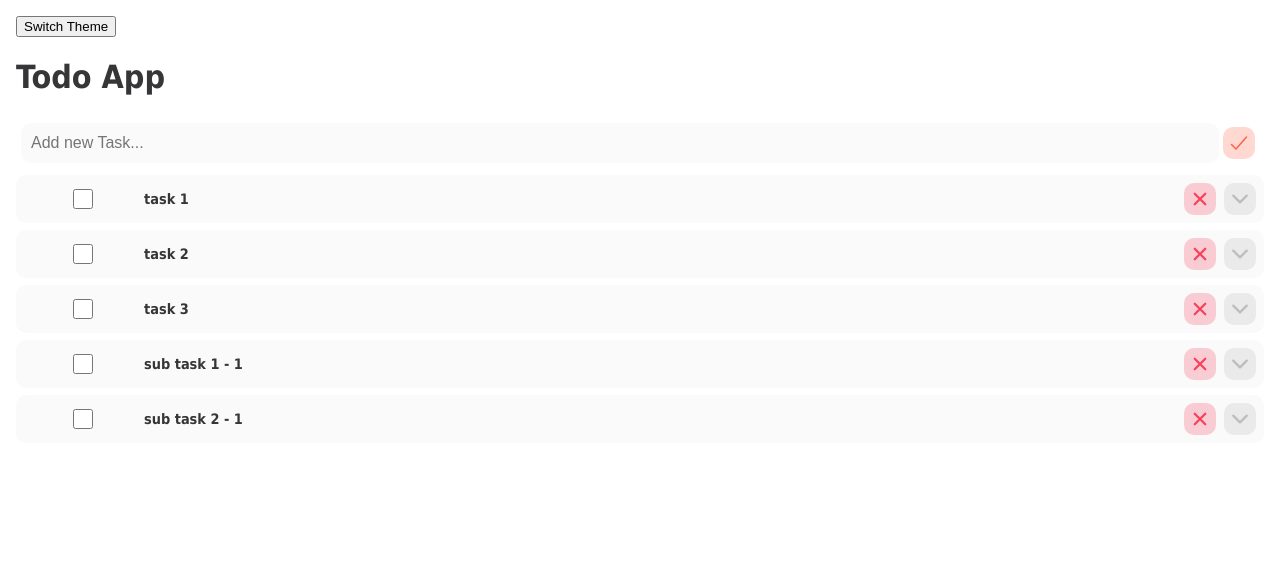
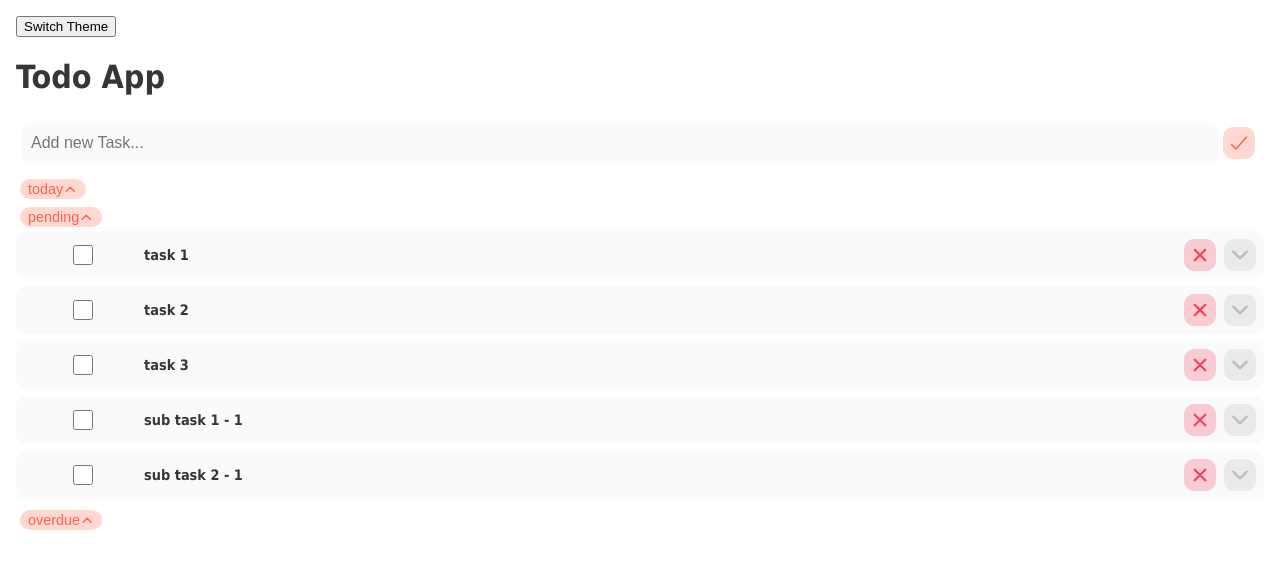
Before and after one commit to mDep07/todo-app, a React (Create React App) app: page / in a window 1280 px wide. Shown: the top 568 px of the page. Built offline with nearby package versions, Linux system fonts and the light colour scheme.

Commit message:
Some styles

```diff
--- a/src/App.tsx
+++ b/src/App.tsx
@@ -19,11 +19,11 @@ export interface ITask {
 }
 
 const listTasks: ITask[] = [
-  { id: uuidv4(), title: 'task 1', create_date: '2021-12-18', finished: false },
-  { id: uuidv4(), title: 'task 2', create_date: '2021-12-18', finished: false },
-  { id: uuidv4(), title: 'task 3', create_date: '2021-12-18', finished: false },
-  { id: uuidv4(), title: 'sub task 1 - 1', create_date: '2021-12-18', finished: false },
-  { id: uuidv4(), title: 'sub task 2 - 1', create_date: '2021-12-18', finished: false, },
+  { id: uuidv4(), title: 'task 1', create_date: moment().subtract(1,'days').format(), finished: false },
+  { id: uuidv4(), title: 'task 2', create_date: moment().subtract(1,'days').format(), finished: false },
+  { id: uuidv4(), title: 'task 3', create_date: moment().subtract(1,'days').format(), finished: false },
+  { id: uuidv4(), title: 'sub task 1 - 1', create_date: moment().subtract(1,'days').format(), finished: false },
+  { id: uuidv4(), title: 'sub task 2 - 1', create_date: moment().subtract(1,'days').format(), finished: false, },
 ]
 
 type TState = { tasks: ITask[] };
@@ -96,9 +96,10 @@ function App() {
 
   const [state, dispatch] = useReducer(reducer, { tasks: listTasks });
 
-  const [theme, setTheme] = useState('light');
+  const [theme, setTheme] = useState(localStorage.getItem('theme') || 'light');
   const themeToggler = () => {
-    theme === 'light' ? setTheme('dark') : setTheme('light')
+   setTheme(theme === 'light' ? 'dark' : 'light')
+   localStorage.setItem('theme', theme === 'light' ? 'dark' : 'light')
   }
 
   return (
--- a/src/components/Button.tsx
+++ b/src/components/Button.tsx
@@ -1,7 +1,8 @@
 import { ButtonHTMLAttributes } from 'react';
 import styled from 'styled-components';
 
-const StyledButton = styled.button`
+
+const StyledButton = styled.button<{ color?: string }>`
     --color: ${({ color }) => color ? color : '255, 99, 71'};
     background-color: rgba(var(--color), .25);
     margin: 4px;
@@ -16,12 +17,11 @@ const StyledButton = styled.button`
     align-items: center;
 
     &:hover {
-        box-shadow: 0 1px 2px rgba(var(--color), .7);
+        transform: scale(1.05);
     }
 
     &:active {
-        /* box-shadow: inset 0 1px 2px rgba(var(--color), .9); */
-        transform: scale(0.9);
+        transform: scale(0.95);
     }
 
     &:disabled {
@@ -30,6 +30,18 @@ const StyledButton = styled.button`
     }
 `;
 
-export default function Button(props: ButtonHTMLAttributes<HTMLButtonElement>) {
+const StyledSmallButton = styled(StyledButton)`
+    padding: 2px 8px;
+    font-size: .9rem;
+    &:hover, &:active {
+        transform: scale(1);
+    }
+`;
+
+// ${({small}) => small ? '.9rem' : '1.5rem' };
+type ButtonProps = { color?: string, small?: boolean };
+export default function Button(props: ButtonHTMLAttributes<HTMLButtonElement> & ButtonProps) {
+    if(props.small) return <StyledSmallButton {...props} />
+
     return <StyledButton {...props} />
 }
--- a/src/components/Task.tsx
+++ b/src/components/Task.tsx
@@ -51,6 +51,10 @@ const StyledInput = styled.input`
   width: 1.25rem;
   height: 1.25rem;
   cursor: pointer;
+
+  &:disabled {
+    cursor: not-allowed;
+  }
 `;
 
 const StyledTitle = styled.h3<{ finished: boolean }>`
@@ -77,10 +81,11 @@ type Params = {
     finish: (taskId: string) => void,
     remove: (taskId: string) => void,
     isChild?: boolean,
+    disabled?: boolean,
     children?: JSX.Element[] | JSX.Element | null
 
 };
-export default function Task({ task, isActive, toggleActive, finish, remove, isChild, children }: Params) {
+export default function Task({ task, isActive, toggleActive, finish, remove, isChild, disabled, children }: Params) {
 
     const ToggleActiveTask = () => {
         if(!toggleActive) return null;
@@ -96,13 +101,20 @@ export default function Task({ task, isActive, toggleActive, finish, remove, isC
       <StyledContainerTask key={task.id} className={isChild ? 'child' : ''}>
           <StyledTask>
             <div className="section__check">
-              <StyledInput type="checkbox" onChange={() => finish(task.id)} checked={task.finished} />
+              <StyledInput
+                disabled={disabled}
+                type="checkbox"
+                onChange={() => finish(task.id)}
+                checked={task.finished}
+              />
             </div>
             <div className="section__body">
                 <StyledTitle finished={task.finished}>{task.title}</StyledTitle>
             </div>
             <div className="section__actions">
-              <Button color="245, 66, 93" onClick={() => remove(task.id)}><IoClose /></Button>
+              <Button disabled={disabled} color="245, 66, 93" onClick={() => remove(task.id)}>
+                <IoClose />
+              </Button>
               <ToggleActiveTask />
             </div>
           </StyledTask>
--- a/src/components/tasks.tsx
+++ b/src/components/tasks.tsx
@@ -1,9 +1,11 @@
-import React, { useState} from 'react';
+import React, { useState, useEffect } from 'react';
 import moment from 'moment';
+import { IoChevronDown, IoChevronUp } from "react-icons/io5";
 
 import type { ITask } from '../App';
 import TaskForm from './TaskForm';
 import Task from './Task';
+import Button from './Button';
 
 type Params = {
   tasks: ITask[],
@@ -13,12 +15,44 @@ type Params = {
 };
 
 export default function Tasks({ tasks, create, finish, remove }: Params) {
-  //const [tasks, setTasks] = useState(listTasks);
+
+  type TGroupedTasks = { today: ITask[], pending: ITask[], overdue: ITask[] };
+  const initialState: TGroupedTasks = { today: [], pending: [], overdue: [] };
+  const [groupedTasks, setGroupedTasks] = useState(initialState);
+
+  useEffect(() => {
+
+    const todaysTasks = tasks.filter(t => moment().startOf('day').isSame(moment(t.create_date).startOf('day')));
+    const pendingTasks = tasks.filter(t => moment(t.create_date).isBefore(moment().startOf('day')));
+    const overdueTasks = tasks.filter(t => moment(t.create_date).isBefore(moment().startOf('day')) && t.expiration_date);
+
+    setGroupedTasks({
+      today: todaysTasks,
+      pending: pendingTasks,
+      overdue: overdueTasks
+    });
+
+  }, [tasks]);
+
+  // useEffect(() => console.log({groupedTasks}), [groupedTasks])
 
   const [taskActive, setTaskActive] = useState('');
   const toggleTaskActive = (taskId: string) => {
     if(taskId === taskActive) setTaskActive('');
     else setTaskActive(taskId);
+  }
+
+  const [showGroupedTasks, setShowGroupedTasks] = useState(['today', 'pending', 'overdue']);
+  const toggleShowGroupedTasks = (groupedTask: string) => {
+    if(!showGroupedTasks.includes(groupedTask)) {
+      setShowGroupedTasks([...showGroupedTasks,groupedTask])
+    } else {
+      const groupedTasksIndex = showGroupedTasks.indexOf(groupedTask);
+      setShowGroupedTasks([
+        ...showGroupedTasks.slice(0, groupedTasksIndex),
+        ...showGroupedTasks.slice(groupedTasksIndex + 1)
+      ])
+    }
   }
 
   const createTask = (task: string) => {
@@ -37,8 +71,21 @@ export default function Tasks({ tasks, create, finish, remove }: Params) {
   return (
     <div>
       <TaskForm addTask={createTask} disabled={taskActive !== ''} />
+      {
+        Object.keys(groupedTasks).map((g, index) => {
+
+          if(g !== 'today' && g !== 'pending' && g !== 'overdue') return null
+
+          return (
+            <div key={index}>
+              <Button small onClick={() => toggleShowGroupedTasks(g)}>
+                {g} { showGroupedTasks.includes(g) ? <IoChevronUp /> : <IoChevronDown /> }
+              </Button>
+              {
+                showGroupedTasks.includes(g) &&
+                <div>
                   <ul style={{ padding: '0', margin: '0' }}>
-        {tasks.filter(t => !t.task_id).map(task => (
+                    {groupedTasks[g].filter(t => !t.task_id).map(task => (
                       <Task
                         key={task.id}
                         task={task}
@@ -56,6 +103,7 @@ export default function Tasks({ tasks, create, finish, remove }: Params) {
                               finish={handleFinishTask}
                               remove={handleDeleteTask}
                               isChild
+                              disabled={task.finished}
                             />
                           ))}
                         </div>
@@ -63,5 +111,11 @@ export default function Tasks({ tasks, create, finish, remove }: Params) {
                     ))}
                   </ul>
                 </div>
+              }
+            </div>
+          )
+        })
+      }
+    </div>
   )
 }
```
Lines whose indentation alone changed are shown as unchanged.
